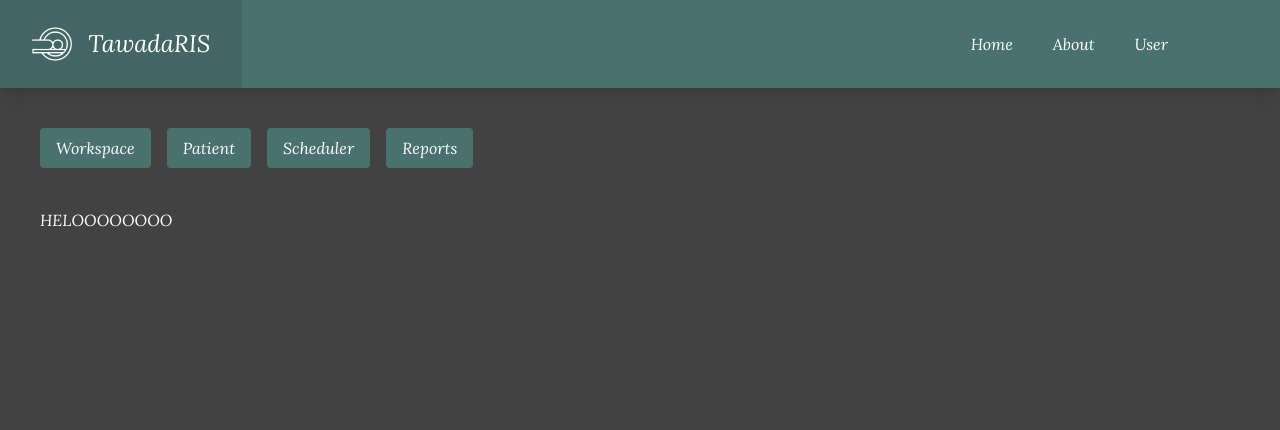
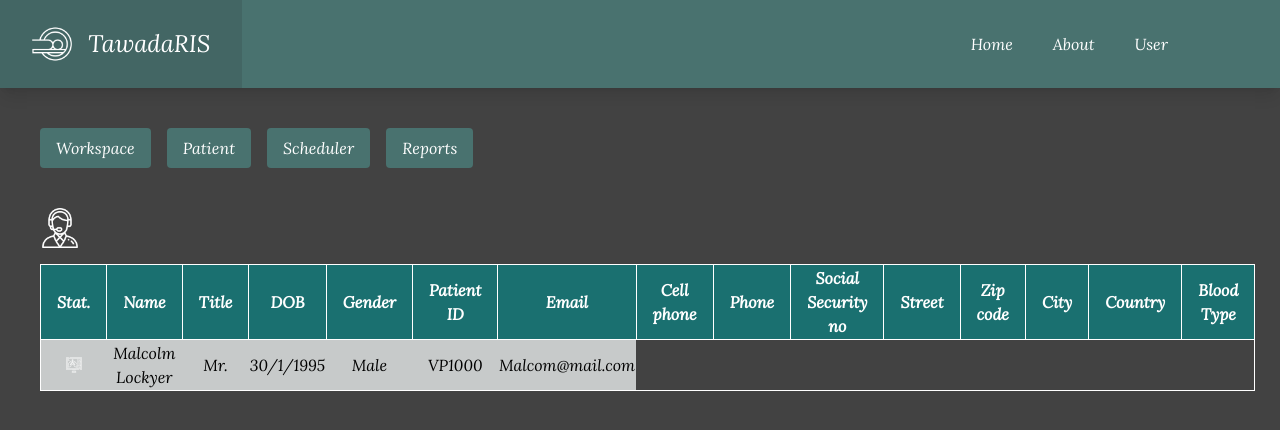
Before and after one commit to edgardimas/ris-client, a Vue app: page / in a window 1280 px wide. Shown: the top 430 px of the page. Built offline with nearby package versions, Linux system fonts and the light colour scheme.

Commit message:
on-progress table feat.

```diff
--- a/src/components/WorkSpace.vue
+++ b/src/components/WorkSpace.vue
@@ -1,7 +1,51 @@
 <template>
-  <div class="text-white">
-    <p>HELOOOOOOOO</p>
+  <div class="text-white flex flex-col gap-4">
+    <div class="workspace-functional">
+      <div>
+        <img src="../assets/icons/customerService.png" class="w-10" />
+      </div>
+    </div>
+    <div class="worspace-table">
+      <table class="table-fixed border-collapse border border-white">
+        <thead class="bg-table-head">
+          <tr class="border border-white">
+            <th class="border border-white px-4">Stat.</th>
+            <th class="border border-white px-4">Name</th>
+            <th class="border border-white px-4">Title</th>
+            <th class="border border-white px-4">DOB</th>
+            <th class="border border-white px-4">Gender</th>
+            <th class="border border-white px-4">Patient ID</th>
+            <th class="border border-white px-4">Email</th>
+            <th class="border border-white px-4">Cell phone</th>
+            <th class="border border-white px-4">Phone</th>
+            <th class="border border-white px-4">Social Security no</th>
+            <th class="border border-white px-4">Street</th>
+            <th class="border border-white px-4">Zip code</th>
+            <th class="border border-white px-4">City</th>
+            <th class="border border-white px-4">Country</th>
+            <th class="border border-white px-4">Blood Type</th>
+          </tr>
+        </thead>
+        <tbody class="bg-table-body text-black text-center">
+          <tr>
+            <td><img src="../assets/icons/lungScreen.png" class="w-4 row" /></td>
+            <td>Malcolm Lockyer</td>
+            <td>Mr.</td>
+            <td>30/1/1995</td>
+            <td>Male</td>
+            <td>VP1000</td>
+            <td>Malcom@mail.com</td>
+          </tr>
+        </tbody>
+      </table>
+    </div>
   </div>
 </template>
 
 <script setup></script>
+
+<style>
+.row {
+  margin: 0 auto;
+}
+</style>
--- a/tailwind.config.js
+++ b/tailwind.config.js
@@ -5,7 +5,9 @@ module.exports = {
       colors: {
         'theme-primary': '#49726F',
         'theme-secondary': '#436664',
-        'theme-background': '#424242'
+        'theme-background': '#424242',
+        'table-head': '#1A7070',
+        'table-body': '#C7CACA'
       }
     },
     fontFamily: {
```
